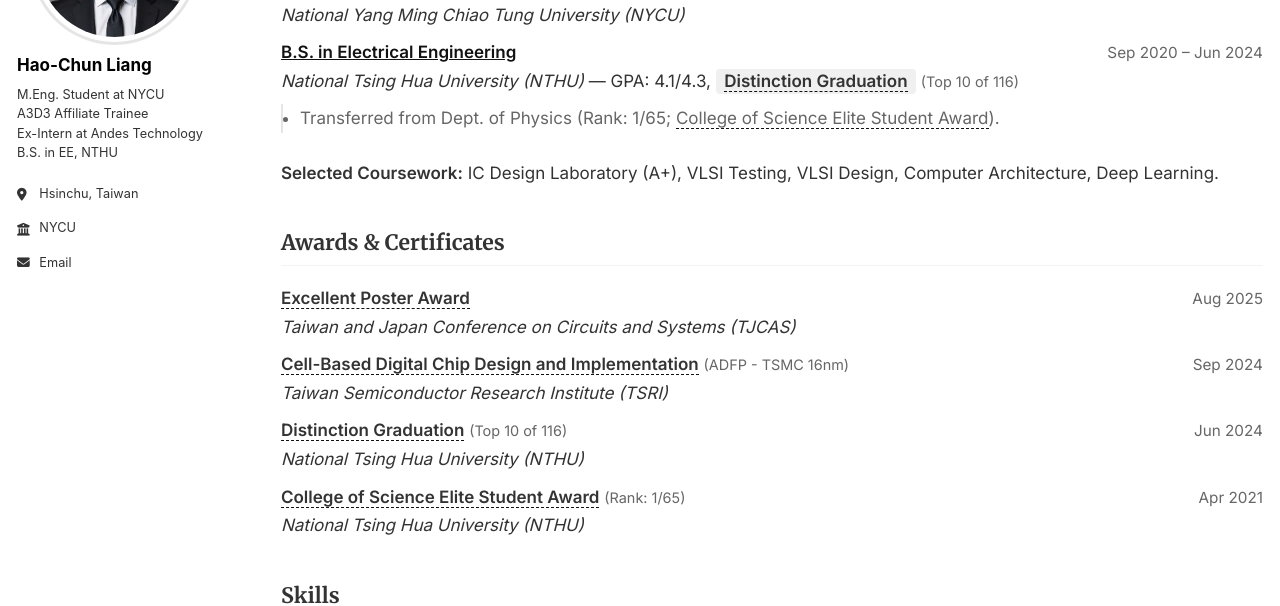
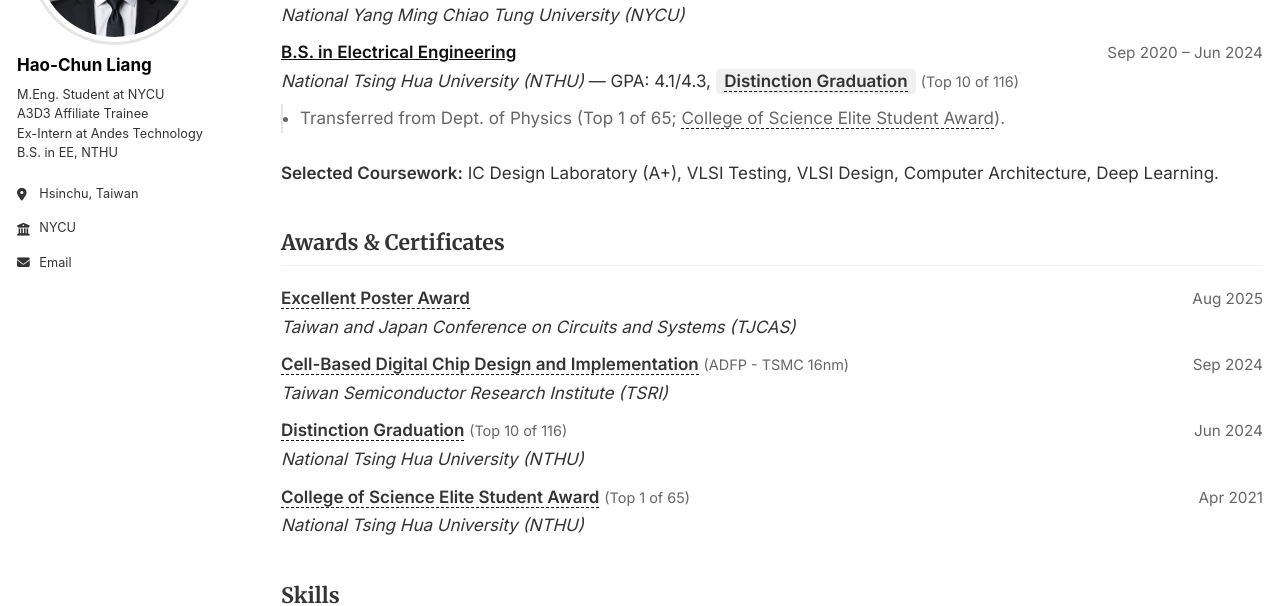
Before and after one commit to noyaboy/noyaboy.github.io, a Jekyll site: the page built from _pages/cv.md, in a window 1280 px wide and 900 px high. Shown: the part 222-828 px from the top of the window. Built offline with Jekyll 4.4.1, drawn with Linux system fonts in a browser that asks for light colours; a script that is not in the unit is left out.

Commit message:
Change "Rank: 1/65" to "Top 1 of 65"
🤖 Generated with [Claude Code](https://claude.com/claude-code)

Co-Authored-By: Claude <noreply@anthropic.com>

```diff
--- a/_pages/cv.md
+++ b/_pages/cv.md
@@ -28,7 +28,7 @@ redirect_from:
   <div class="job-date">Sep 2020 – Jun 2024</div>
 </div>
 <ul class="experience-details">
-  <li>Transferred from Dept. of Physics (Rank: 1/65; <a href="#" class="cert-title-link" onclick="openModal('eliteModal'); return false;">College of Science Elite Student Award</a>).</li>
+  <li>Transferred from Dept. of Physics (Top 1 of 65; <a href="#" class="cert-title-link" onclick="openModal('eliteModal'); return false;">College of Science Elite Student Award</a>).</li>
 </ul>
 
 <p><strong>Selected Coursework:</strong> IC Design Laboratory (A+), VLSI Testing, VLSI Design, Computer Architecture, Deep Learning.</p>
@@ -64,7 +64,7 @@ redirect_from:
 
 <div class="experience-item">
   <div class="job-info">
-    <strong><a href="#" class="cert-title-link" onclick="openModal('eliteModal'); return false;">College of Science Elite Student Award</a></strong> <span class="award-stat">(Rank: 1/65)</span><br>
+    <strong><a href="#" class="cert-title-link" onclick="openModal('eliteModal'); return false;">College of Science Elite Student Award</a></strong> <span class="award-stat">(Top 1 of 65)</span><br>
     <em>National Tsing Hua University (NTHU)</em>
   </div>
   <div class="job-date">Apr 2021</div>
```
